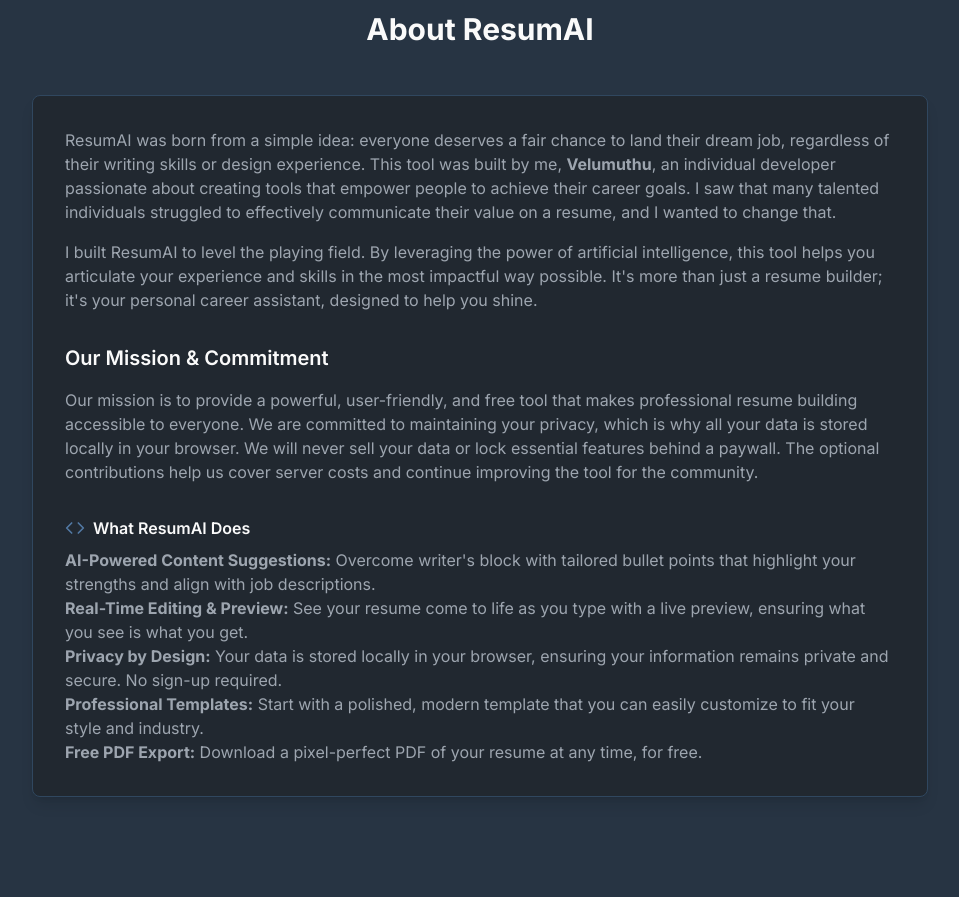
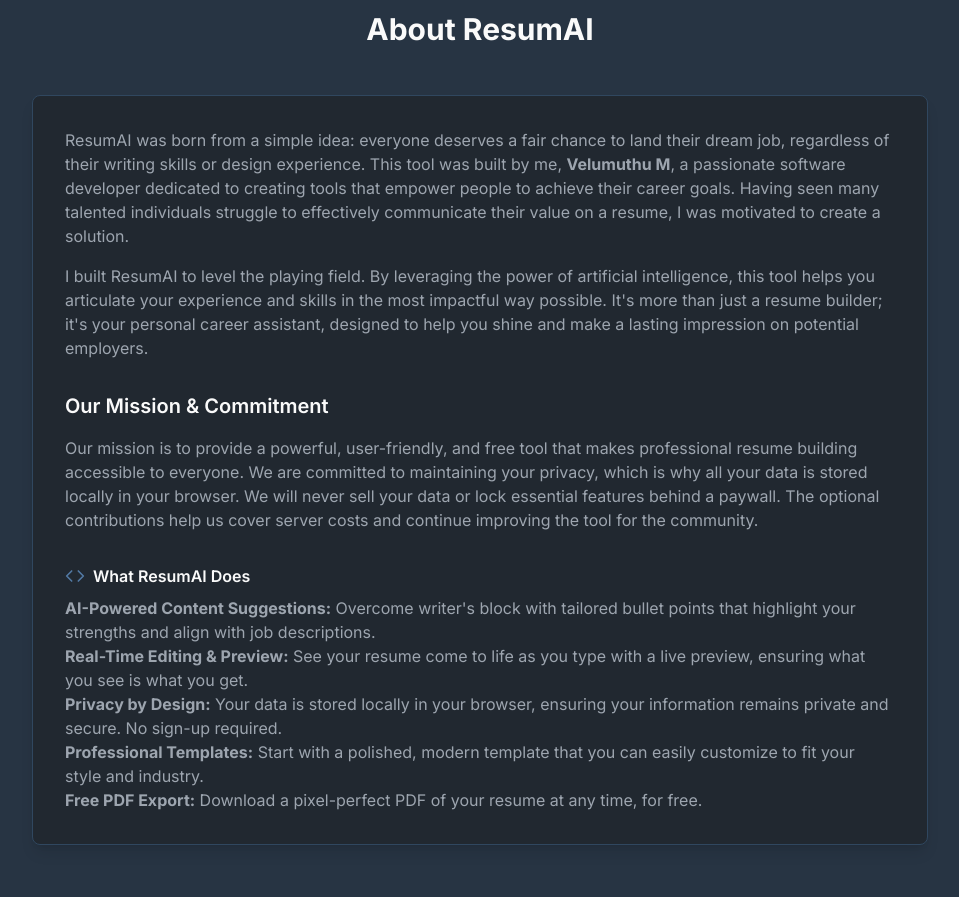
Before and after one commit to velumuthu/resumebuilder, a Next.js app: page / in a window 1280 px wide. Shown: the part 2060-2957 px from the top of the page, without its empty margins (160-1119 px from the left). Built offline with nearby package versions, Linux system fonts and the light colour scheme.

Commit message:
add the deveoper details in the about

```diff
--- a/src/app/page.tsx
+++ b/src/app/page.tsx
@@ -117,8 +117,8 @@
            <Card className="bg-background shadow-lg max-w-4xl mx-auto">
               <CardContent className="p-8">
                   <div className="prose prose-invert max-w-none text-muted-foreground space-y-4">
-                      <p>ResumAI was born from a simple idea: everyone deserves a fair chance to land their dream job, regardless of their writing skills or design experience. This tool was built by me, <strong>Velumuthu</strong>, an individual developer passionate about creating tools that empower people to achieve their career goals. I saw that many talented individuals struggled to effectively communicate their value on a resume, and I wanted to change that.</p>
-                      <p>I built ResumAI to level the playing field. By leveraging the power of artificial intelligence, this tool helps you articulate your experience and skills in the most impactful way possible. It's more than just a resume builder; it's your personal career assistant, designed to help you shine.</p>
+                      <p>ResumAI was born from a simple idea: everyone deserves a fair chance to land their dream job, regardless of their writing skills or design experience. This tool was built by me, <strong>Velumuthu M</strong>, a passionate software developer dedicated to creating tools that empower people to achieve their career goals. Having seen many talented individuals struggle to effectively communicate their value on a resume, I was motivated to create a solution.</p>
+                      <p>I built ResumAI to level the playing field. By leveraging the power of artificial intelligence, this tool helps you articulate your experience and skills in the most impactful way possible. It's more than just a resume builder; it's your personal career assistant, designed to help you shine and make a lasting impression on potential employers.</p>
 
                       <h3 className="text-xl font-semibold text-foreground !mt-8">Our Mission & Commitment</h3>
                       <p>Our mission is to provide a powerful, user-friendly, and free tool that makes professional resume building accessible to everyone. We are committed to maintaining your privacy, which is why all your data is stored locally in your browser. We will never sell your data or lock essential features behind a paywall. The optional contributions help us cover server costs and continue improving the tool for the community.</p>
```
